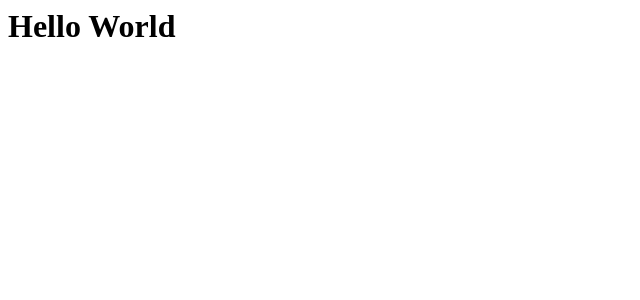
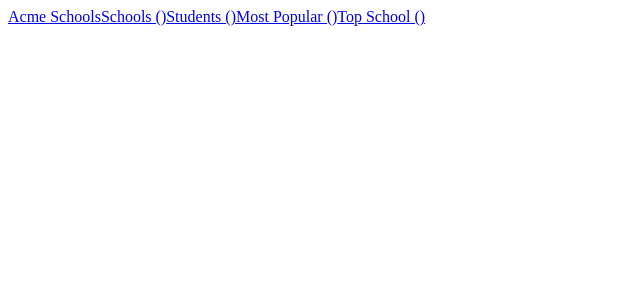
Before and after one commit to mattrgarcia/Junior_Phase_Final_Project, a React app: page / in a window 1280 px wide. Shown: the top 300 px of the page, without its empty margins (0-640 px from the left). Built offline with nearby package versions, Linux system fonts and the light colour scheme.

Commit message:
added Nav

```diff
--- a/package.json
+++ b/package.json
@@ -23,6 +23,7 @@
     "react": "^16.10.1",
     "react-dom": "^16.10.1",
     "react-redux": "^7.1.1",
+    "react-router-dom": "^5.1.2",
     "redux": "^4.0.4",
     "redux-thunk": "^2.3.0",
     "webpack": "^4.41.0",
--- a/src/App.js
+++ b/src/App.js
@@ -1,9 +1,14 @@
+import Nav from './Nav';
 import React from 'react';
+import {HashRouter, Route} from 'react-router-dom';
+
 
 class App extends React.Component{
   render(){
     return(
-      <h1>Hello World</h1>
+      <HashRouter>
+        <Nav />
+      </HashRouter>
     );
   }
 }
--- /dev/null
+++ b/src/Nav.js
@@ -0,0 +1,16 @@
+import React from 'react';
+import { Link, NavLink } from 'react-router-dom';
+
+const Nav = ()=> {
+  return(
+    <nav>
+      <NavLink to='/'>Acme Schools</NavLink>
+      <NavLink to='/schools'>Schools ()</NavLink>
+      <NavLink to='/students'>Students ()</NavLink>
+      <NavLink to='/schools/:id'>Most Popular ()</NavLink>
+      <NavLink to='/schools/:id'>Top School ()</NavLink>
+    </nav>
+  );
+}
+
+export default Nav;
```
Also changed, not shown: 1 other file (tests, documents, lock files or other folders).
